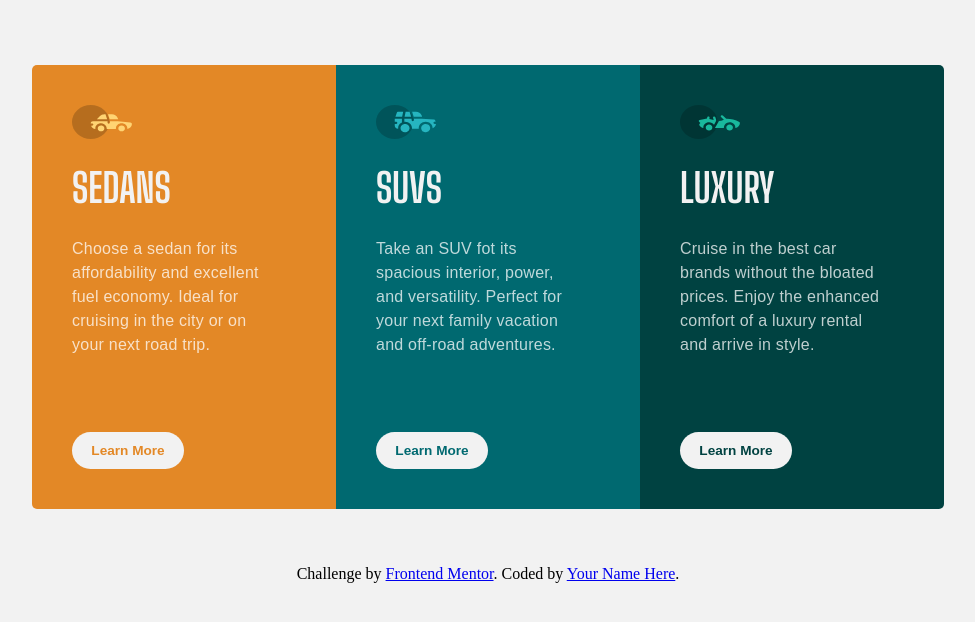
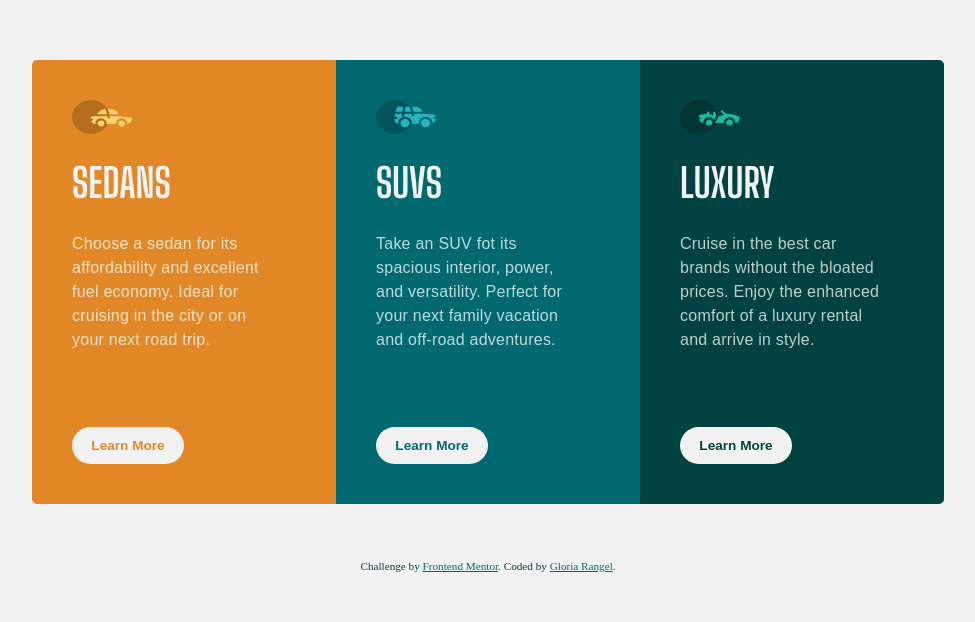
Before and after one commit to NorimNori/3-column-preview-card-component, a React (Vite) app: page / in a window 1280 px wide. Shown: the part 104-726 px from the top of the page, without its empty margins (152-1127 px from the left). Built offline with nearby package versions, Linux system fonts and the light colour scheme.

Commit message:
fix: add correct footer with styles

```diff
--- a/src/App.jsx
+++ b/src/App.jsx
@@ -18,11 +18,12 @@ function App() {
         ))}
       </section>
 
-
-      <div className="attribution">
-        Challenge by <a href="https://www.frontendmentor.io?ref=challenge" target="_blank">Frontend Mentor</a>.
-        Coded by <a href="#">Your Name Here</a>.
-      </div>
+      <footer className="footer" role="contentinfo">
+        <p className="footer__text">
+        Challenge by <a className="footer__link" href="https://www.frontendmentor.io?ref=challenge" target="_blank" title="Visit Frontend Mentor">Frontend Mentor</a>.
+        Coded by <a className="footer__link" href="https://www.frontendmentor.io/profile/NorimNori" title="Visit Gloria Rangel's profile">Gloria Rangel</a>.
+        </p>
+      </footer>
     </>
   )
 }
--- a/src/App.scss
+++ b/src/App.scss
@@ -57,6 +57,16 @@ section {
     margin: 3.5rem 0;
 }
 
+footer {
+    font-size: .7rem;
+    color: colors.$veryDarkCyan;
+    padding-bottom: 1rem;
+    a {
+        text-align: center;
+        color: colors.$darkCyan
+    }
+}
+
 @media (min-width: 1025px) {
     section {
         grid-template-columns: repeat(3, 1fr);
```
